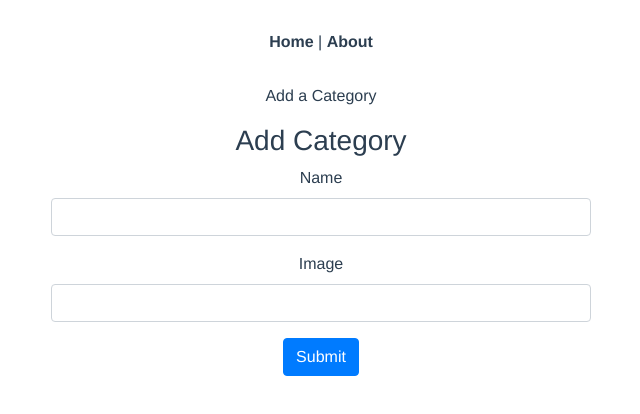
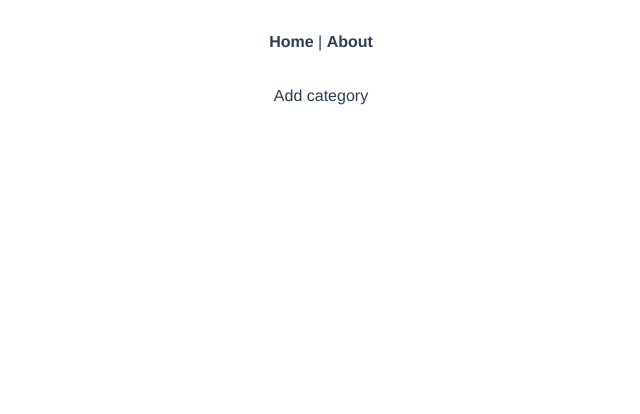
Before and after one commit to Mahabubmon/E-Commerce_App, a Vue app: page /admin/category/add in a window 1280 px wide. Shown: the top 414 px of the page, without its empty margins (319-959 px from the left). Built offline with nearby package versions, Linux system fonts and the light colour scheme.

Commit message:
Re-Config

```diff
--- a/src/router/index.js
+++ b/src/router/index.js
@@ -19,7 +19,7 @@ const routes = [
   },
   {
     path: '/admin/category/add',
-    name: 'Addcategory',
+    name: 'AddCategory',
     component: AddCategory
   },
 ]
--- a/src/views/Category/AddCategory.vue
+++ b/src/views/Category/AddCategory.vue
@@ -1,58 +1,12 @@
 <template>
-    <div>Add a Category</div>
-    <div class="container">
-        <div class="row">
-            <div class="col-12 text-center">
-                <h3 class="pt-3">Add Category</h3>
-            </div>
-        </div>
-        <div class="row ">
-            <div class="col-3"></div>
-            <div class="col-6">
-                <form action="">
-                <div class="form-group">
-                    <label for=""> Name</label>
-                        <input type="text" class="form-control" v-model="categoryName" />
-                </div>
-                <!-- <div class="form-group">
-                    <label for=""> Discriptio</label>
-                        <textarea type="text" class="form-control" v-model="description"/>
-                </div> -->
-                <div class="form-group">
-                    <label for=""> Image</label>
-                        <input type="text" class="form-control" v-model="imageUrl"/>
-                </div>
-                <button type="button" class="btn btn-primary" @click="addCategory" >Submit</button>
-            </form>
-            </div>
-            <div class="col-3"></div>
-
-        </div>
-    </div>
+    <div> Add category</div>
 </template>
 
+
 <script>
-// const axios = require("axios");
 export default{
+    setup(){},
 
-    data(){
-        return {
-            categoryName:"",
-            description:"",
-            imageUrl:"",
-
-        };
-    },
-    method:{
-        addCategory(){
-        console.log(this.categoryName,this.description)
-        }
-    }
-};
+}
 
 </script>
-
-
-
-<style>
-</style>
```
